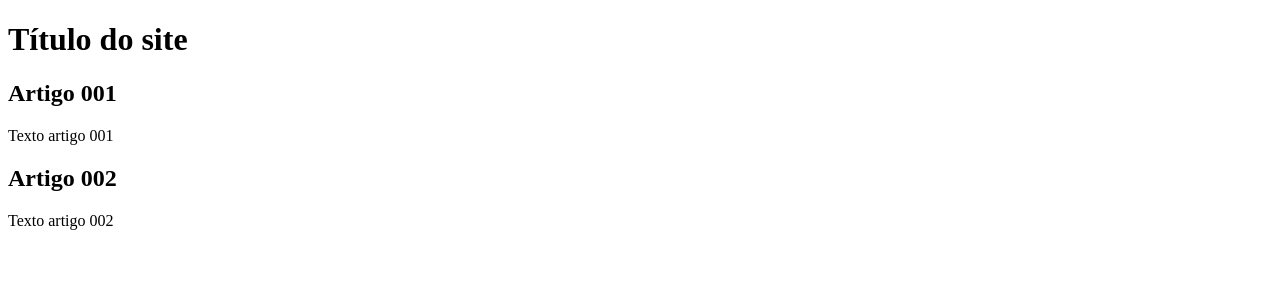
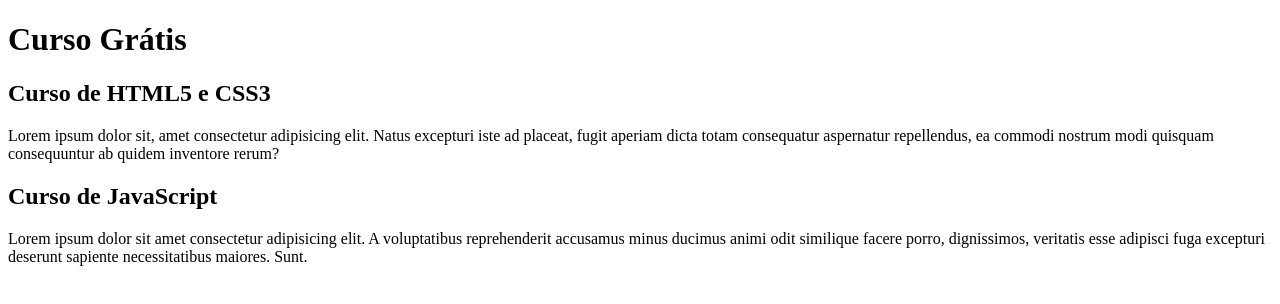
Before and after one commit to Alex-Vieira-Silva/projeto-site, a plain HTML site: page index.html in a window 1280 px wide. Drawn offline with Linux system fonts and the light colour scheme.

Commit message:
comecei a escrever o conteúdo

```diff
--- a/index.html
+++ b/index.html
@@ -8,15 +8,15 @@
 <body>
     <main>
         <head>
-            <h1>Título do site</h1>
+            <h1>Curso Grátis</h1>
         </head>
         <article>
-            <h2>Artigo 001</h2>
-            <p>Texto artigo 001</p>
+            <h2>Curso de HTML5 e CSS3</h2>
+            <p>Lorem ipsum dolor sit, amet consectetur adipisicing elit. Natus excepturi iste ad placeat, fugit aperiam dicta totam consequatur aspernatur repellendus, ea commodi nostrum modi quisquam consequuntur ab quidem inventore rerum?</p>
         </article>
         <article>
-            <h2>Artigo 002</h2>
-            <p>Texto artigo 002</p>
+            <h2>Curso de JavaScript</h2>
+            <p>Lorem ipsum dolor sit amet consectetur adipisicing elit. A voluptatibus reprehenderit accusamus minus ducimus animi odit similique facere porro, dignissimos, veritatis esse adipisci fuga excepturi deserunt sapiente necessitatibus maiores. Sunt.</p>
         </article>
     </main>
 
```
